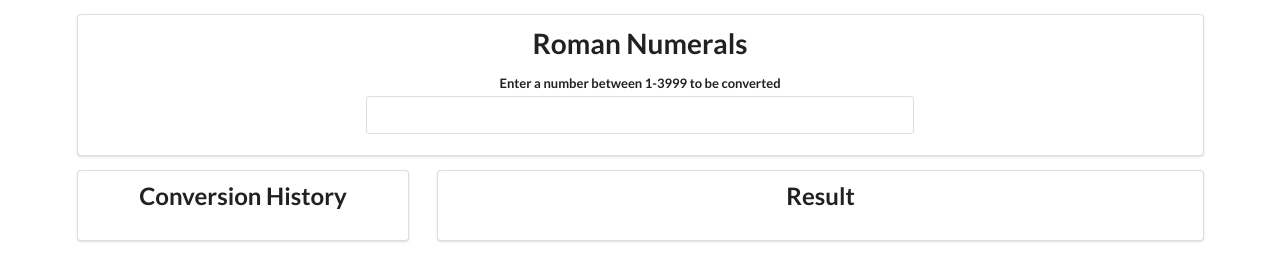
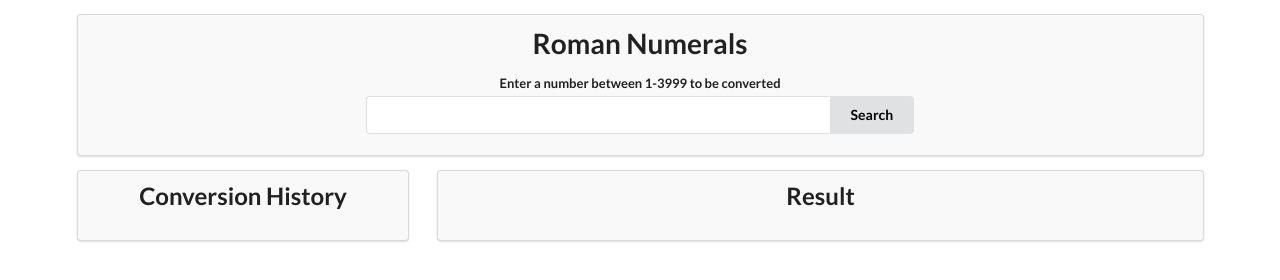
Before and after one commit to WillWilkes/BiPInterview, a React app in the folder React/: page / in a window 1280 px wide. Built offline with nearby package versions, Linux system fonts and the light colour scheme; a web font is replaced by a local one.

Commit message:
Add files via upload

```diff
--- a/React/src/components/HistoryList.js
+++ b/React/src/components/HistoryList.js
@@ -8,7 +8,7 @@ const HistoryList = ({ historyList }) => {
   })
 
   return (
-    <div className="ui segment center-text" id="conversion-history">
+    <div className="ui segment center-text light-grey-background">
       <h2 className="ui header">Conversion History</h2>
       <div className="ui relaxed divided list">{renderedList}</div>
     </div>
--- a/React/src/components/RomanNumeral.js
+++ b/React/src/components/RomanNumeral.js
@@ -3,7 +3,7 @@ import "../css/custom.css"
 
 const RomanNumeral = ({ numeral }) => {
   return (
-    <div className="ui segment center-text">
+    <div className="ui segment center-text light-grey-background">
       <h2 className="ui header">Result</h2>
       <p className="content roman-font font-size-2">{numeral}</p>
     </div>
--- a/React/src/components/SearchBar.js
+++ b/React/src/components/SearchBar.js
@@ -17,7 +17,9 @@ class SearchBar extends React.Component {
     } else {
       this.setState({
         errorMessage:
-          "Invalid input, you have not entered a number between 1 and 3999.",
+          'Invalid input, "' +
+          this.state.input +
+          '" is not a number between 1 and 3999.',
       })
     }
   }
@@ -31,21 +33,23 @@ class SearchBar extends React.Component {
 
   render() {
     return (
-      <div className="ui segment search-bar">
+      <div className="ui segment search-bar light-grey-background">
         <form className="ui form" onSubmit={this.onFormSubmit}>
           <div className="field">
             <h1 className="ui center aligned header">Roman Numerals</h1>
             <label className="ui center aligned header">
               Enter a number between 1-3999 to be converted
             </label>
-            <input
-              type="text"
-              className="center-input center-text"
-              id="search-bar"
-              value={this.state.input}
-              autocomplete="off"
-              onChange={this.onInputChange}
-            />
+            <div className="ui action input center-input">
+              <input
+                type="text"
+                className="center-text"
+                autoComplete="off"
+                value={this.state.input}
+                onChange={this.onInputChange}
+              />
+              <button className="ui button search-button">Search</button>
+            </div>
             <div className="center-text error-message mt-point5">
               {this.state.errorMessage}
             </div>
--- a/React/src/css/custom.css
+++ b/React/src/css/custom.css
@@ -5,7 +5,7 @@
 }
 
 .center-text {
-  text-align: center;
+  text-align: center !important;
 }
 
 .mt-point5 {
@@ -31,3 +31,15 @@
 .roman-font {
   font-family: "Quattrocento", serif;
 }
+
+.light-blue-background {
+  background: #f6feff;
+}
+
+.light-grey-background {
+  background: #f9f9f9 !important;
+}
+
+.search-button {
+  color: black !important;
+}
```
